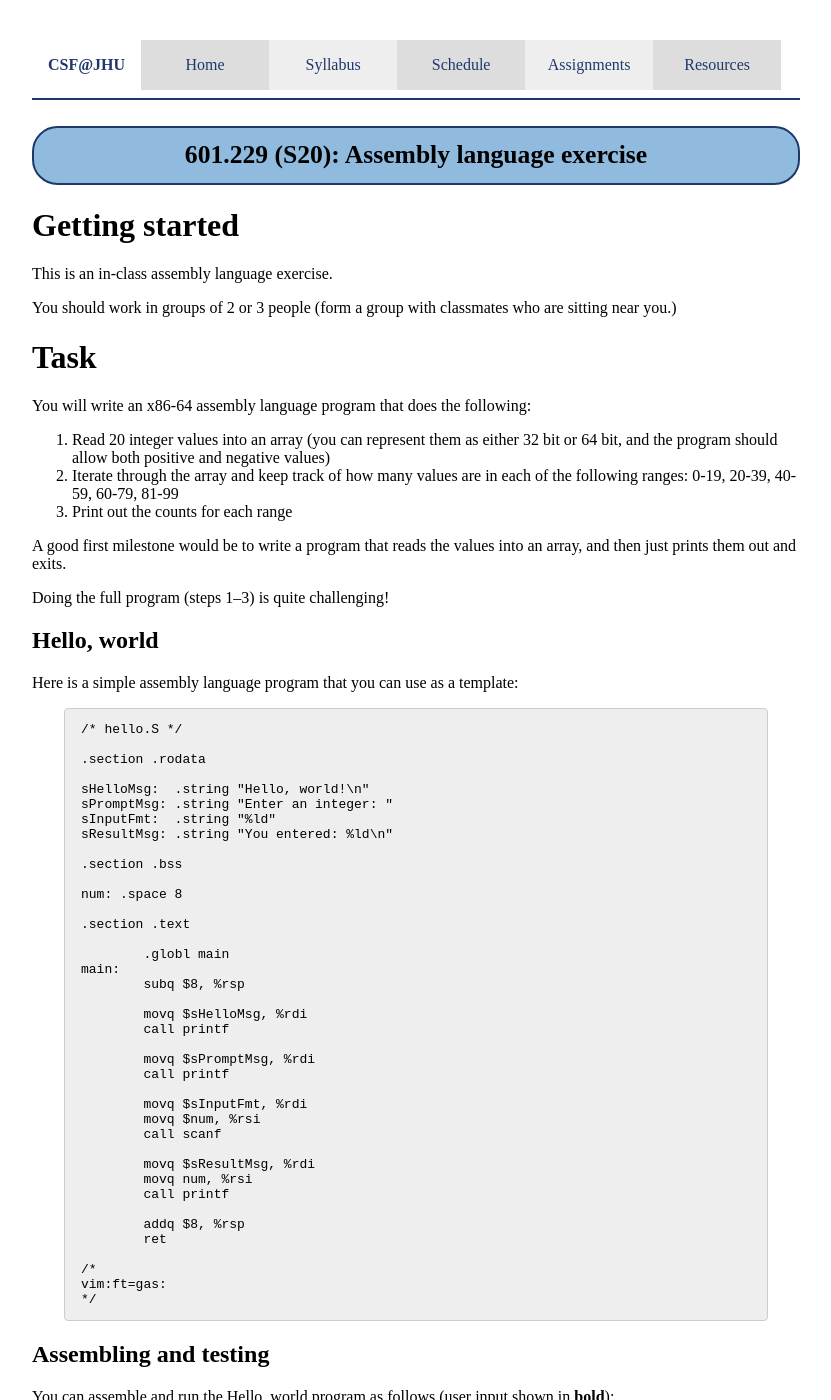
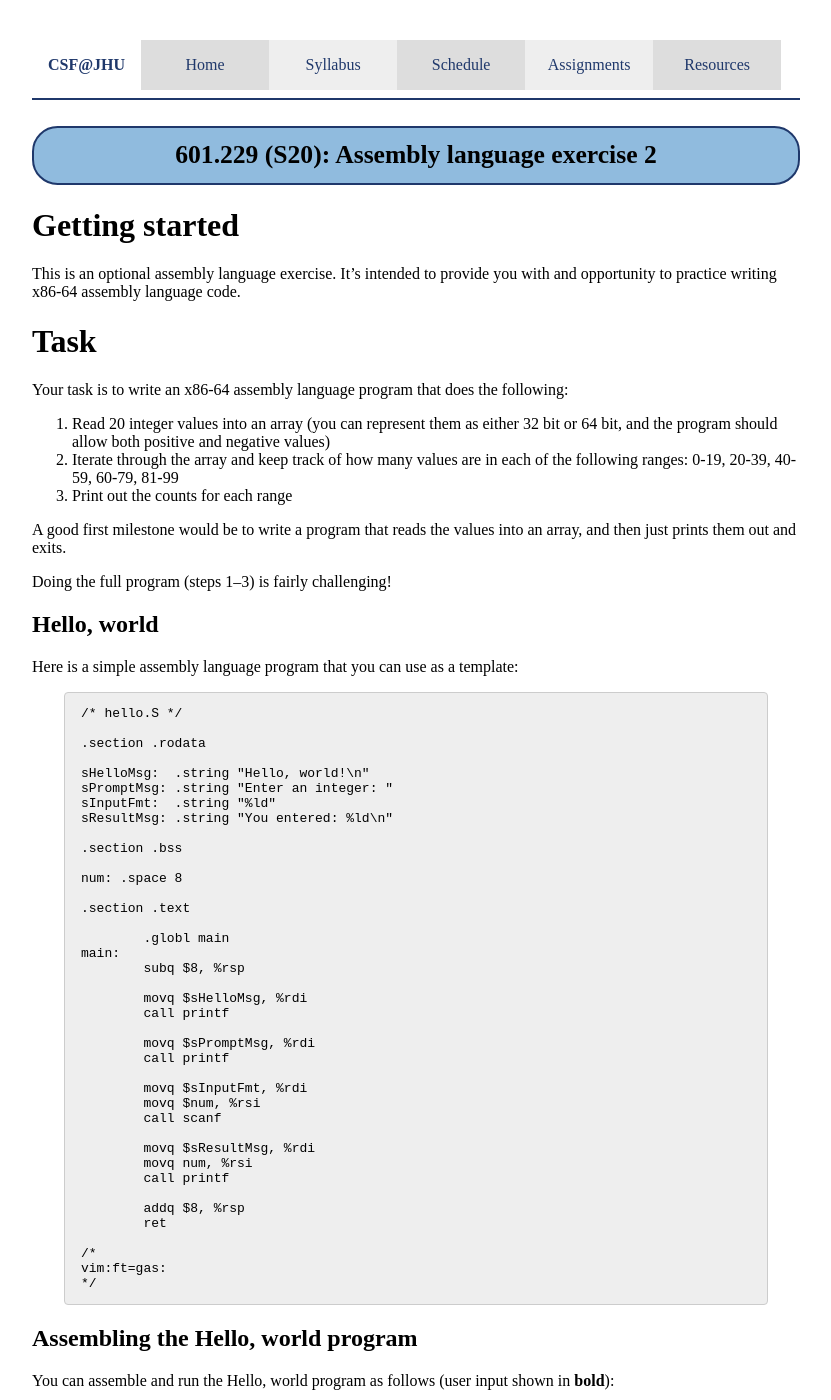
Before and after one commit to jhucsf/spring2020, a Jekyll site: the page built from exercise/assembly2.md, in a window 1280 px wide and 1400 px high. Shown: the whole window, without its empty margins (224-1055 px from the left). Built offline with Jekyll 4.4.1, drawn with Linux system fonts in a browser that asks for light colours; some of the changed text lies outside the part shown.

Commit message:
make this optional, add expected behavior

````diff
--- a/exercise/assembly.md
+++ b/exercise/assembly2.md
@@ -1,17 +1,15 @@
 ---
 layout: default
-title: "Assembly language exercise"
+title: "Assembly language exercise 2"
 ---
 
 # Getting started
 
-This is an in-class assembly language exercise.
-
-You should work in groups of 2 or 3 people (form a group with classmates who are sitting near you.)
+This is an optional assembly language exercise.  It's intended to provide you with and opportunity to practice writing x86-64 assembly language code.
 
 # Task
 
-You will write an x86-64 assembly language program that does the following:
+Your task is to write an x86-64 assembly language program that does the following:
 
 1. Read 20 integer values into an array (you can represent them as either 32 bit or 64 bit, and the program should allow both positive and negative values)
 2. Iterate through the array and keep track of how many values are in each of the following ranges: 0-19, 20-39, 40-59, 60-79, 81-99
@@ -19,7 +17,7 @@
 
 A good first milestone would be to write a program that reads the values into an array, and then just prints them out and exits.
 
-Doing the full program (steps 1–3) is quite challenging!
+Doing the full program (steps 1–3) is fairly challenging!
 
 ## Hello, world
 
@@ -67,7 +65,7 @@
 */
 ```
 
-## Assembling and testing
+## Assembling the Hello, world program
 
 You can assemble and run the Hello, world program as follows (user input shown in **bold**):
 
@@ -79,6 +77,25 @@
 Enter an integer: <b>42</b>
 You entered: 42
 </pre></div>
+
+## Assembling and testing the real program
+
+The following commands show assembling and testing the "real" program (user input shown in **bold**).  It assumes the code is in a file called `hist.S`.
+
+<div class="highlighter-rouge"><pre>
+$ <b>gcc -c -g -no-pie -o hist.o hist.S</b>
+$ <b>gcc -no-pie -o hist hist.o</b>
+$ ./hist
+Enter 20 integer values: <b>4 95 31 79 43 77 49 19 93 84 13 62 84 30 42 67 23 1 81 95</b>
+Histogram:
+4
+3
+3
+4
+6
+</pre></div>
+
+Note that the histogram output is showing the number of input values in each range (0-19, 20-39, etc.)
 
 ## Tips and suggestions
 
````
